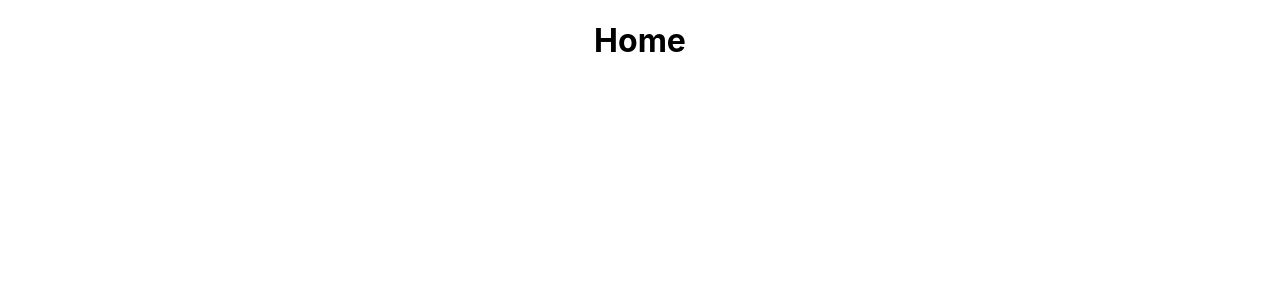
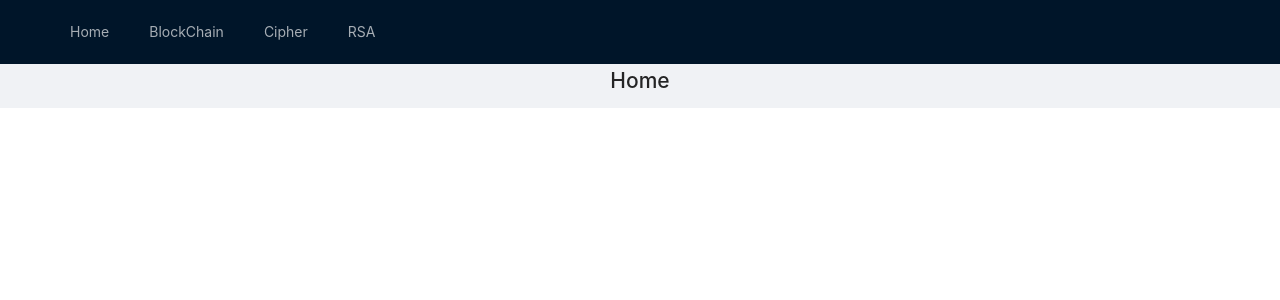
Before and after one commit to MrOttimista/security-visualization, a React (Create React App) app: page / in a window 1280 px wide. Shown: the top 300 px of the page. Built offline with nearby package versions, Linux system fonts and the light colour scheme.

Commit message:
add layout

```diff
--- a/src/App.js
+++ b/src/App.js
@@ -1,21 +1,37 @@
-import { BrowserRouter as Router, Route, Switch } from "react-router-dom";
+import { BrowserRouter as Router, Link, Route, Switch } from "react-router-dom";
+import { Layout, Menu } from "antd";
+
+import 'antd/dist/antd.css'
+
 import "./App.css";
-
 import Home from "./components";
 import CipherFunctions from "./components/CipherFunctions";
 import BlockChain from "./components/BlockChain";
 import RSA from "./components/RSA";
 
+const { Header, Content } = Layout;
+
 function App() {
   return (
     <div className="App">
       <Router>
+        <Layout>
+          <Header>
+            <Menu theme="dark" mode="horizontal" defaultSelectedKeys={["2"]}>
+            <Menu.Item key={'Home'}><Link to='/'>Home</Link> </Menu.Item>
+            <Menu.Item key={'BlockChain'}><Link to='BlockChain'></Link>BlockChain</Menu.Item>
+            <Menu.Item key={'Cipher'}><Link to='Cipher'></Link>Cipher</Menu.Item>
+            <Menu.Item key={'RSA'}><Link to='RSA'></Link>RSA</Menu.Item>
+
+            </Menu>
+          </Header>
+          <Content>
             <div>
               <Switch>
                 <Route path="/blockChain">
                   <BlockChain />
                 </Route>
-            <Route path="/cipherFunctions">
+                <Route path="/cipher">
                   <CipherFunctions />
                 </Route>
                 <Route path="/rsa">
@@ -26,6 +42,8 @@ function App() {
                 </Route>
               </Switch>
             </div>
+          </Content>
+        </Layout>
       </Router>
     </div>
   );
```
Lines whose indentation alone changed are shown as unchanged.
